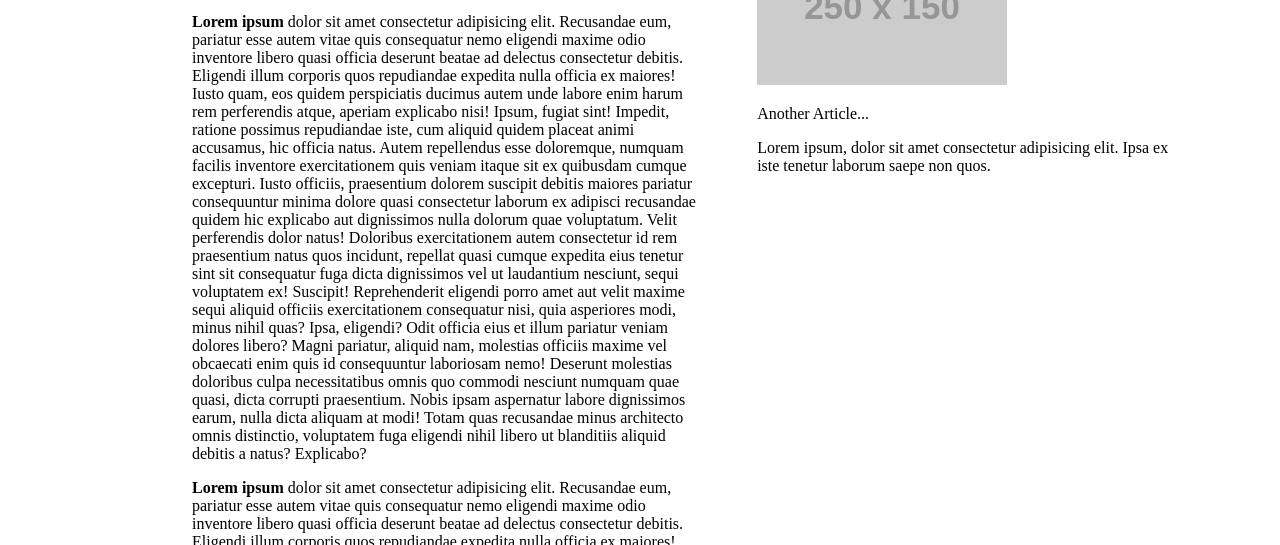
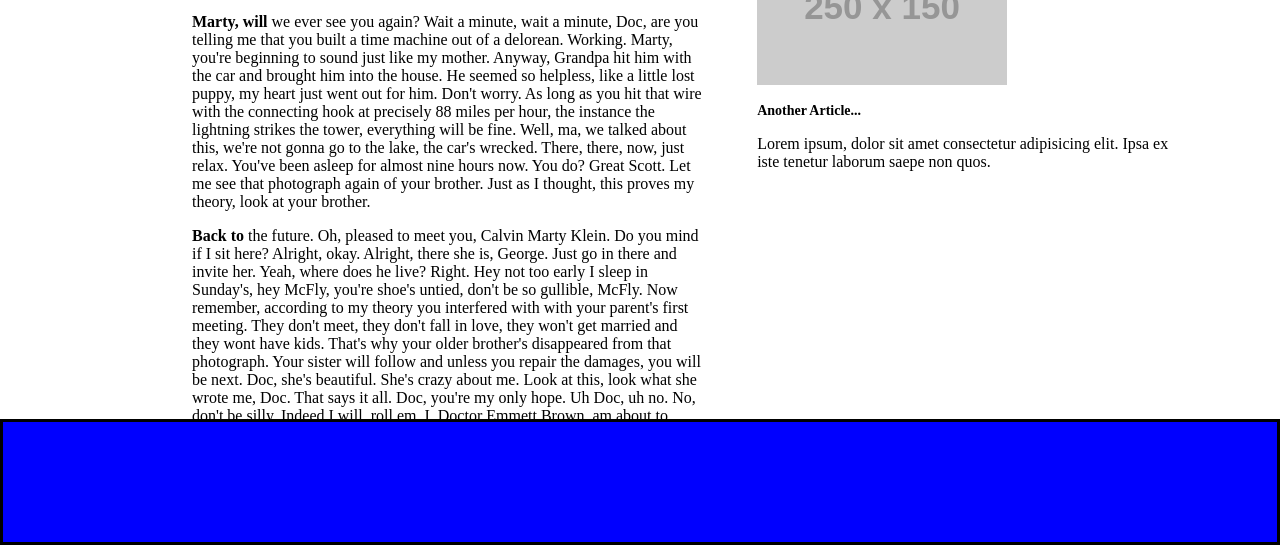
Before and after one commit to krevan-dev/coolSite, a plain HTML site: page index.html in a window 1280 px wide. Shown: the part 255-800 px from the top of the page. Drawn offline with Linux system fonts and the light colour scheme; placeholder pictures from the web are drawn by us.

Commit message:
added bttf quotes... run for it marty

```diff
--- a/index.html
+++ b/index.html
@@ -21,24 +21,14 @@
             Why Designers are important!
         </div>
         <div>
-            <p><b>Lorem ipsum</b> dolor sit amet consectetur adipisicing elit. Recusandae eum, pariatur esse autem vitae quis consequatur nemo eligendi maxime odio inventore libero quasi officia deserunt beatae ad delectus consectetur debitis.
-            Eligendi illum corporis quos repudiandae expedita nulla officia ex maiores! Iusto quam, eos quidem perspiciatis ducimus autem unde labore enim harum rem perferendis atque, aperiam explicabo nisi! Ipsum, fugiat sint!
-            Impedit, ratione possimus repudiandae iste, cum aliquid quidem placeat animi accusamus, hic officia natus. Autem repellendus esse doloremque, numquam facilis inventore exercitationem quis veniam itaque sit ex quibusdam cumque excepturi.
-            Iusto officiis, praesentium dolorem suscipit debitis maiores pariatur consequuntur minima dolore quasi consectetur laborum ex adipisci recusandae quidem hic explicabo aut dignissimos nulla dolorum quae voluptatum. Velit perferendis dolor natus!
-            Doloribus exercitationem autem consectetur id rem praesentium natus quos incidunt, repellat quasi cumque expedita eius tenetur sint sit consequatur fuga dicta dignissimos vel ut laudantium nesciunt, sequi voluptatem ex! Suscipit!
-            Reprehenderit eligendi porro amet aut velit maxime sequi aliquid officiis exercitationem consequatur nisi, quia asperiores modi, minus nihil quas? Ipsa, eligendi? Odit officia eius et illum pariatur veniam dolores libero?
-            Magni pariatur, aliquid nam, molestias officiis maxime vel obcaecati enim quis id consequuntur laboriosam nemo! Deserunt molestias doloribus culpa necessitatibus omnis quo commodi nesciunt numquam quae quasi, dicta corrupti praesentium.
-            Nobis ipsam aspernatur labore dignissimos earum, nulla dicta aliquam at modi! Totam quas recusandae minus architecto omnis distinctio, voluptatem fuga eligendi nihil libero ut blanditiis aliquid debitis a natus? Explicabo? </p>
+            <p>
+                <b>Marty, will</b> we ever see you again? Wait a minute, wait a minute, Doc, are you telling me that you built a time machine out of a delorean. Working. Marty, you're beginning to sound just like my mother. Anyway, Grandpa hit him with the car and brought him into the house. He seemed so helpless, like a little lost puppy, my heart just went out for him. Don't worry. As long as you hit that wire with the connecting hook at precisely 88 miles per hour, the instance the lightning strikes the tower, everything will be fine. Well, ma, we talked about this, we're not gonna go to the lake, the car's wrecked. There, there, now, just relax. You've been asleep for almost nine hours now. You do? Great Scott. Let me see that photograph again of your brother. Just as I thought, this proves my theory, look at your brother.
+            </p>
         </div>
         <div>
-            <p><b>Lorem ipsum</b> dolor sit amet consectetur adipisicing elit. Recusandae eum, pariatur esse autem vitae quis consequatur nemo eligendi maxime odio inventore libero quasi officia deserunt beatae ad delectus consectetur debitis.
-            Eligendi illum corporis quos repudiandae expedita nulla officia ex maiores! Iusto quam, eos quidem perspiciatis ducimus autem unde labore enim harum rem perferendis atque, aperiam explicabo nisi! Ipsum, fugiat sint!
-            Impedit, ratione possimus repudiandae iste, cum aliquid quidem placeat animi accusamus, hic officia natus. Autem repellendus esse doloremque, numquam facilis inventore exercitationem quis veniam itaque sit ex quibusdam cumque excepturi.
-            Iusto officiis, praesentium dolorem suscipit debitis maiores pariatur consequuntur minima dolore quasi consectetur laborum ex adipisci recusandae quidem hic explicabo aut dignissimos nulla dolorum quae voluptatum. Velit perferendis dolor natus!
-            Doloribus exercitationem autem consectetur id rem praesentium natus quos incidunt, repellat quasi cumque expedita eius tenetur sint sit consequatur fuga dicta dignissimos vel ut laudantium nesciunt, sequi voluptatem ex! Suscipit!
-            Reprehenderit eligendi porro amet aut velit maxime sequi aliquid officiis exercitationem consequatur nisi, quia asperiores modi, minus nihil quas? Ipsa, eligendi? Odit officia eius et illum pariatur veniam dolores libero?
-            Magni pariatur, aliquid nam, molestias officiis maxime vel obcaecati enim quis id consequuntur laboriosam nemo! Deserunt molestias doloribus culpa necessitatibus omnis quo commodi nesciunt numquam quae quasi, dicta corrupti praesentium.
-            Nobis ipsam aspernatur labore dignissimos earum, nulla dicta aliquam at modi! Totam quas recusandae minus architecto omnis distinctio, voluptatem fuga eligendi nihil libero ut blanditiis aliquid debitis a natus? Explicabo? </p>
+            <p>
+                <b>Back to</b> the future. Oh, pleased to meet you, Calvin Marty Klein. Do you mind if I sit here? Alright, okay. Alright, there she is, George. Just go in there and invite her. Yeah, where does he live? Right. Hey not too early I sleep in Sunday's, hey McFly, you're shoe's untied, don't be so gullible, McFly. Now remember, according to my theory you interfered with with your parent's first meeting. They don't meet, they don't fall in love, they won't get married and they wont have kids. That's why your older brother's disappeared from that photograph. Your sister will follow and unless you repair the damages, you will be next. Doc, she's beautiful. She's crazy about me. Look at this, look what she wrote me, Doc. That says it all. Doc, you're my only hope. Uh Doc, uh no. No, don't be silly. Indeed I will, roll em. I, Doctor Emmett Brown, am about to embark on an historic journey. What have I been thinking of, I almost forgot to bring some extra plutonium. How did I ever expect to get back, one pallet one trip I must be out of my mind. What is it Einy? Oh my god, they found me, I don't know how but they found me. Run for it, Marty.
+            </p>
         </div>
     </section>
 
@@ -46,10 +36,10 @@
         <div class="image">
             <img src="http://placehold.it/250x150" alt="Placeholder">
         </div>
-        <div class="title">
+        <div class="snip-title">
             <p>Another Article...</p>
         </div>
-        <div class="snippet">
+        <div class="snip-pet">
             <p>Lorem ipsum, dolor sit amet consectetur adipisicing elit. Ipsa ex iste tenetur laborum saepe non quos.</p>
         </div>
     </section>
--- a/style.css
+++ b/style.css
@@ -12,6 +12,8 @@ header{
     align-items: center;
     height: 15vh;
     font-size: 8vh;
+    left: 0;
+    right: 0;
 }
 footer{
     background-color: var(--hf-color);
@@ -21,6 +23,10 @@ footer{
     align-items: center;
     height: 15vh;
     font-size: 8vh;
+    position: fixed;
+    bottom: 0;
+    left: 0;
+    right: 0;
 }
 
 body{
@@ -30,6 +36,11 @@ body{
 .statement{
     margin: 2vh;
     font-size: 6vh;
+}
+
+.snip-title{
+    font-weight: bold;
+    font-size: 14px;
 }
 
 .main-content{
```
